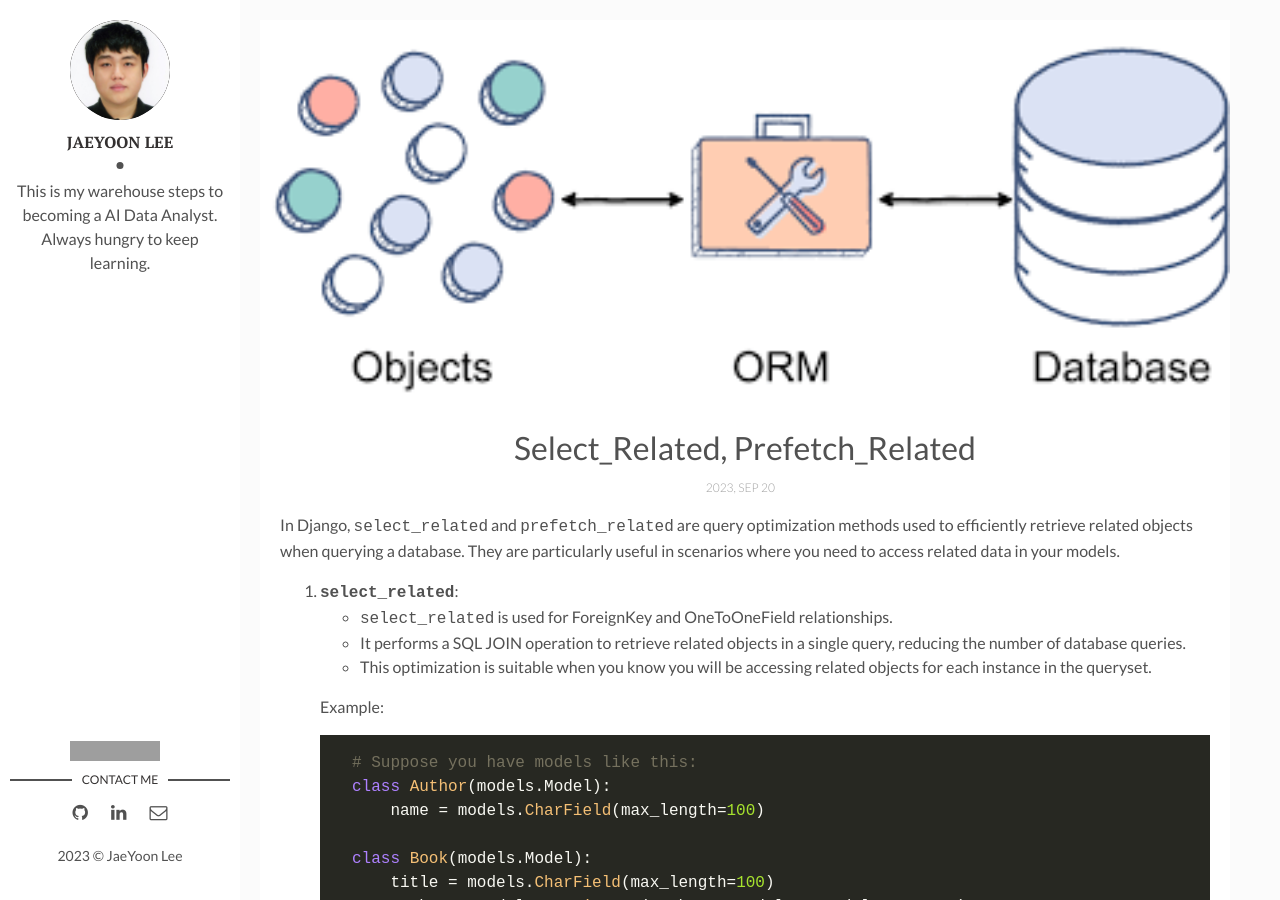
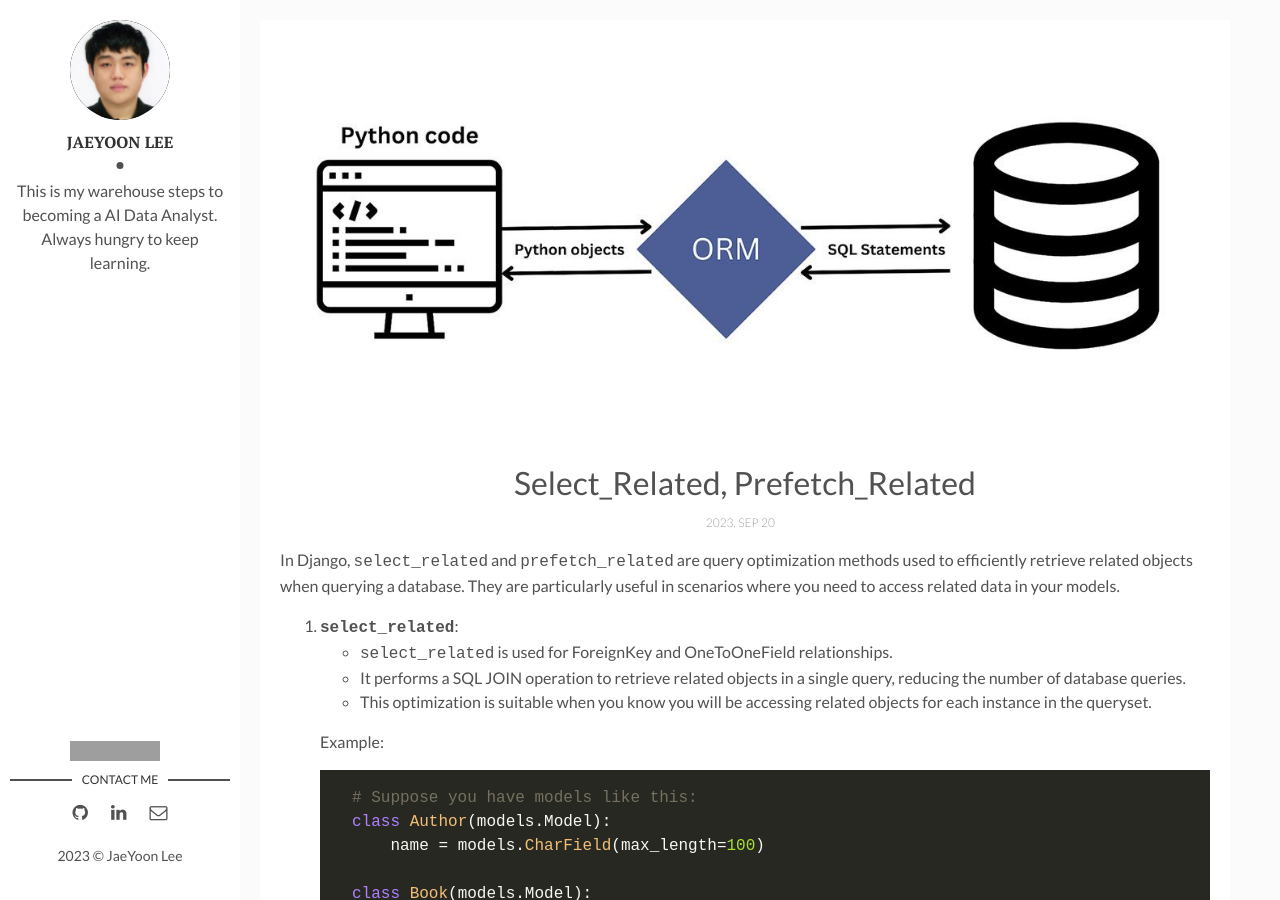
Before and after one commit to JaeYoonAI/JaeYoonAI.github.io, a Jekyll site: the page built from _posts/2023-09-20-Select_Related-Prefetch_Related.md, in a window 1280 px wide and 900 px high. Built offline with Jekyll 4.4.1, drawn with Linux system fonts in a browser that asks for light colours; comment, search, counter and statistics services are not loaded; grey boxes are pictures that could not be loaded.

Commit message:
change pic

```diff
--- a/_posts/2023-09-20-Select_Related-Prefetch_Related.md
+++ b/_posts/2023-09-20-Select_Related-Prefetch_Related.md
@@ -3,7 +3,7 @@ layout: post
 title: Select_Related, Prefetch_Related
 date: 2023-09-20 20:10:20 +0900
 description: Select_Related, Prefetch_Related # Add post description (optional)
-img: ORM.png # Add image post (optional)
+img: orm-1200.jpg # Add image post (optional)
 fig-caption: # Add figcaption (optional)
 tags: [Django, ORM, Select_Related, Prefetch_Related]
 ---
```
Also changed, not shown: assets/img/orm-1200.jpg (added).
